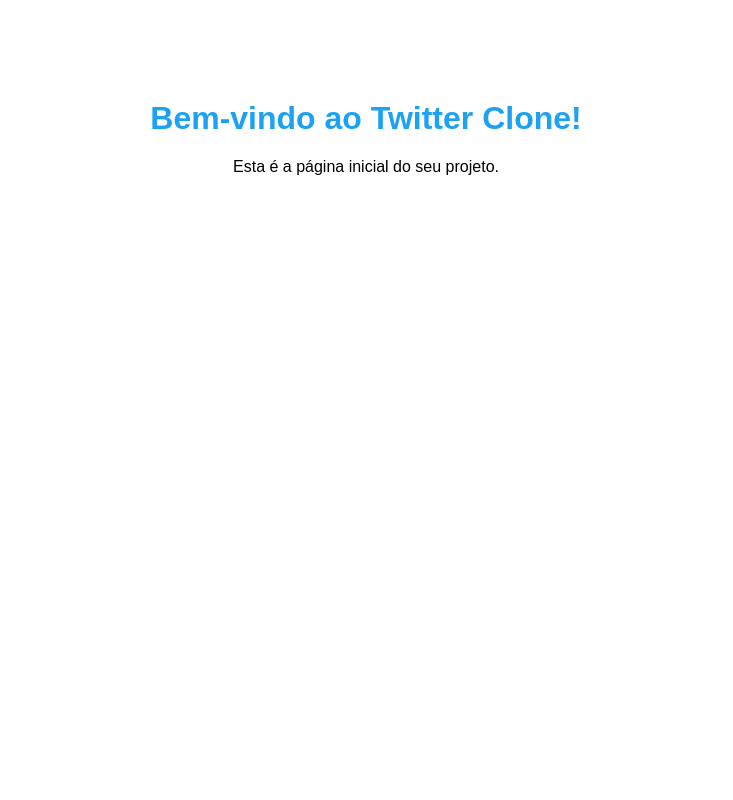
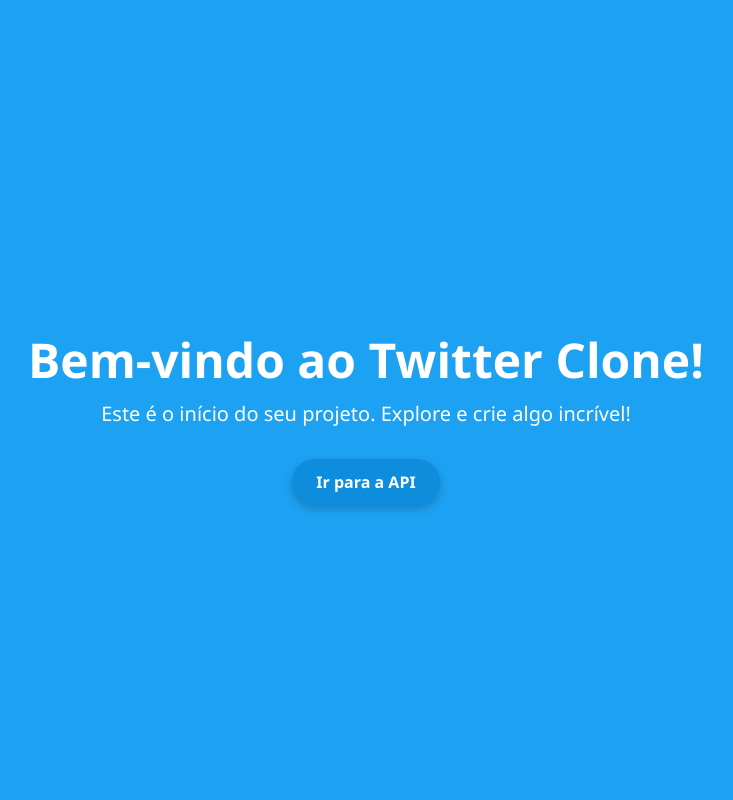
Before and after one commit to AdemirSoares/twitter, a Django app: template twitterBack/templates/home.html in a window 1280 px wide. Shown: the whole page, without its empty margins (274-1007 px from the left). Run offline with Django 5.2, Linux system fonts and the light colour scheme; the template is opened without the code that fills it, so the values that code supplies are empty.

Commit message:
Adiciona template HTML estilizado para página inicial

```diff
--- a/twitterBack/templates/home.html
+++ b/twitterBack/templates/home.html
@@ -2,14 +2,48 @@
 <html lang="pt-br">
 <head>
   <meta charset="UTF-8" />
-  <title>Twitter Clone - Home</title>
+  <meta name="viewport" content="width=device-width, initial-scale=1" />
+  <title>Twitter Clone - Página Inicial</title>
   <style>
-    body { font-family: Arial, sans-serif; text-align: center; margin-top: 100px; }
-    h1 { color: #1DA1F2; }
+    body {
+      font-family: 'Segoe UI', Tahoma, Geneva, Verdana, sans-serif;
+      background-color: #1DA1F2;
+      color: white;
+      margin: 0;
+      padding: 0;
+      display: flex;
+      flex-direction: column;
+      align-items: center;
+      justify-content: center;
+      height: 100vh;
+    }
+    h1 {
+      font-size: 3rem;
+      margin-bottom: 0.5rem;
+    }
+    p {
+      font-size: 1.25rem;
+      margin-top: 0;
+      margin-bottom: 2rem;
+    }
+    a {
+      text-decoration: none;
+      color: #fff;
+      background-color: #0d8ddb;
+      padding: 0.75rem 1.5rem;
+      border-radius: 30px;
+      font-weight: bold;
+      box-shadow: 0 4px 8px rgba(0,0,0,0.2);
+      transition: background-color 0.3s ease;
+    }
+    a:hover {
+      background-color: #0b7ac1;
+    }
   </style>
 </head>
 <body>
   <h1>Bem-vindo ao Twitter Clone!</h1>
-  <p>Esta é a página inicial do seu projeto.</p>
+  <p>Este é o início do seu projeto. Explore e crie algo incrível!</p>
+  <a href="/api/">Ir para a API</a>
 </body>
 </html>
```
